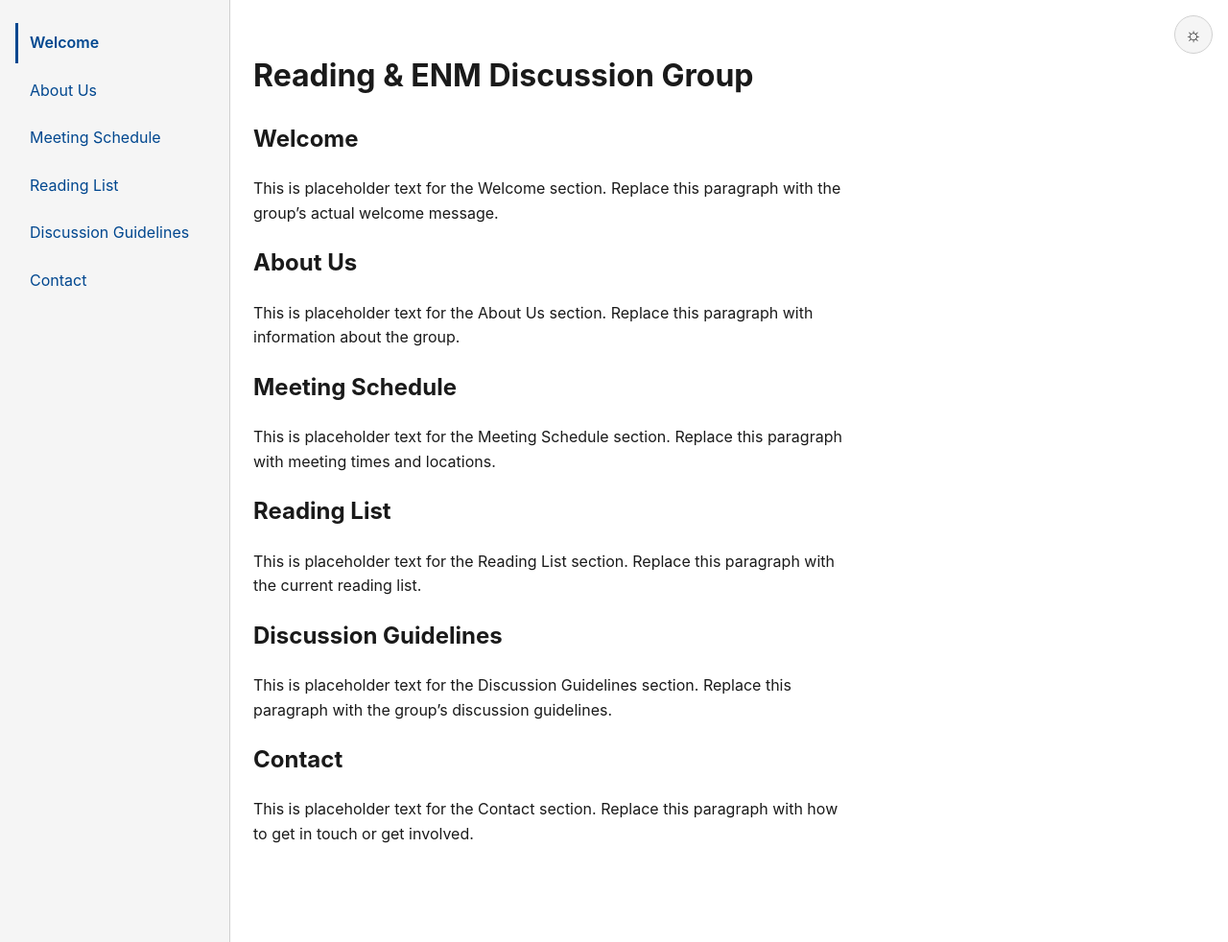
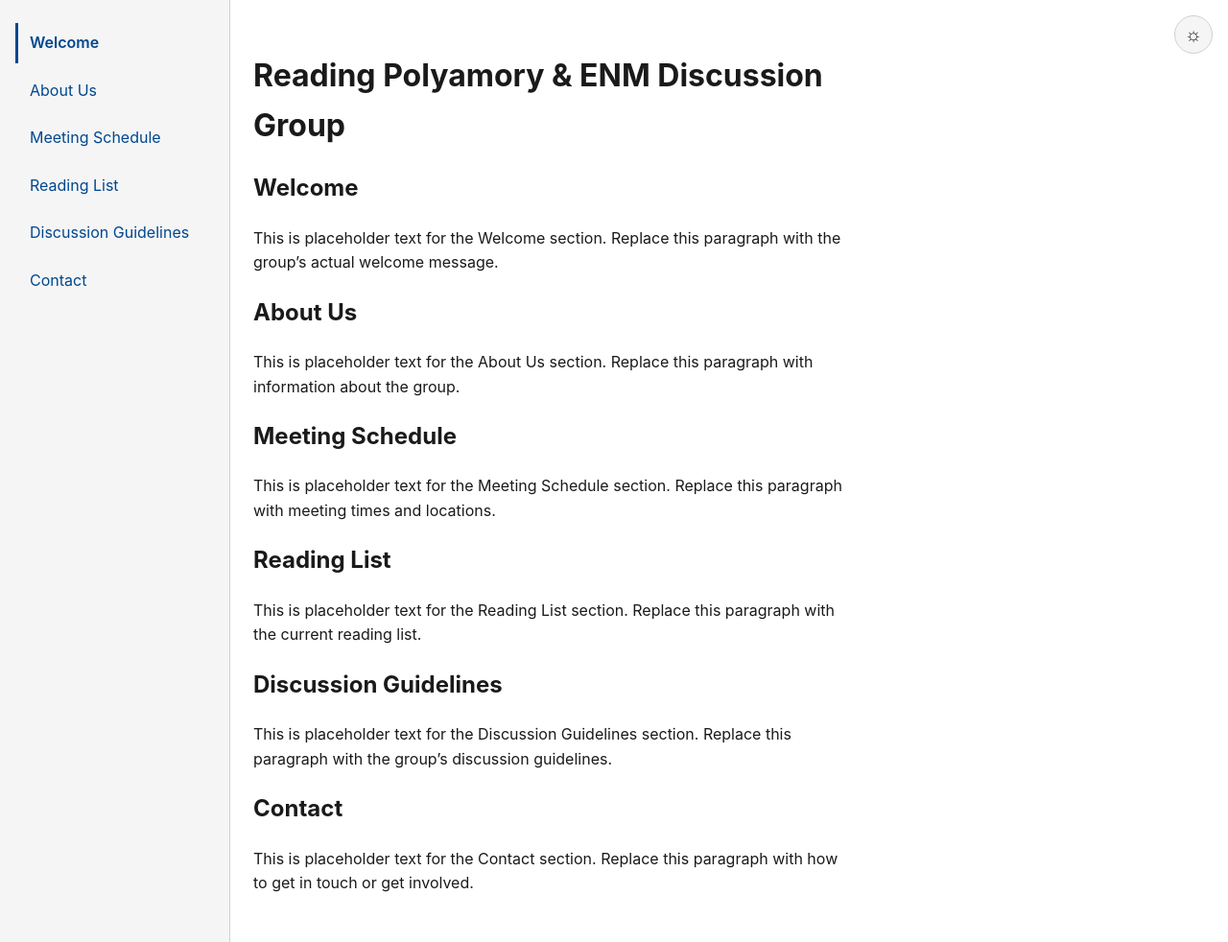
Before and after one commit to reading-enm-discussion-group/reading-enm-discussion-group.github.io, a Jekyll site: the page built from index.md, in a window 1280 px wide and 982 px high. Shown: the whole window at 96% size. Built offline with Jekyll 4.4.1, drawn with Linux system fonts in a browser that asks for light colours.

Commit message:
Update title and description for discussion group

```diff
--- a/_config.yml
+++ b/_config.yml
@@ -1,5 +1,5 @@
-title: "Reading & ENM Discussion Group"
-description: "A community space for reading and discussing ethical non-monogamy."
+title: "Reading Polyamory & ENM Discussion Group"
+description: "A community for discussing ethical non-monogamy."
 
 collections:
   sections:
```
